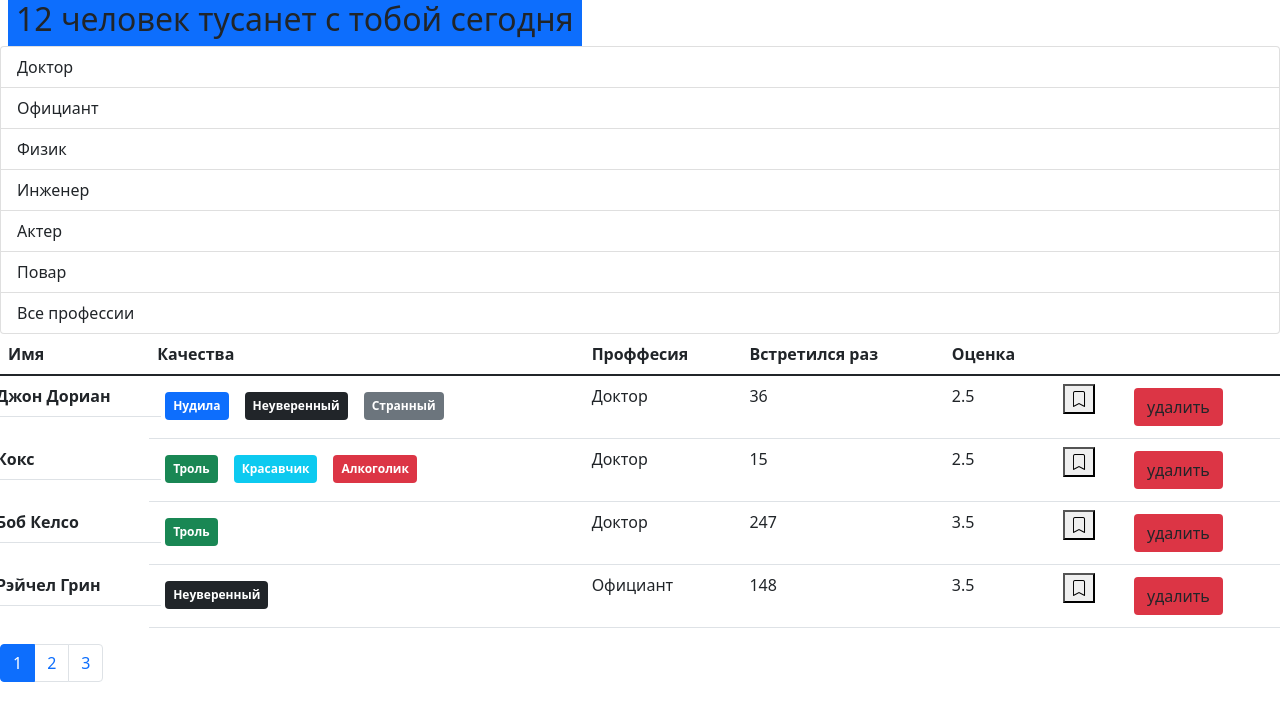
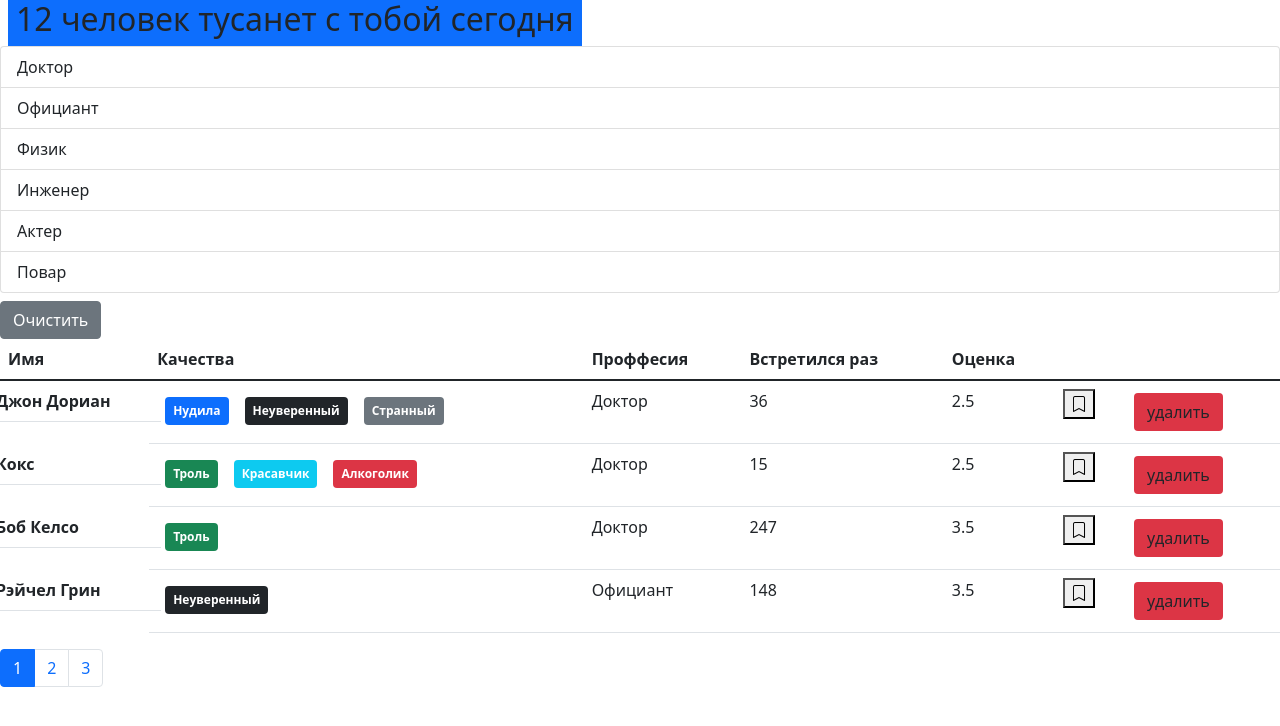
Before and after one commit to mrbushik/Post-company, a React (Create React App) app: page / in a window 1280 px wide. Shown: the top 726 px of the page. Built offline with nearby package versions, Linux system fonts and the light colour scheme.

Commit message:
clear filters btn

```diff
--- a/src/components/users.jsx
+++ b/src/components/users.jsx
@@ -2,7 +2,7 @@ import React from "react";
 import { paginate } from "../utils/paginate";
 import Pagination from "./pagination";
 import User from "./user";
-import PropTypes, { object } from "prop-types";
+import PropTypes from "prop-types";
 import GroupList from "./groupList";
 import api from "../app/api"
 
@@ -15,7 +15,7 @@ function Users({ users: allUsers, ...rest }) {
 
     React.useEffect(() => {
     api.professions.fetchAll()
-    .then((data)=> setProfessions(Object.assign(data, {allProfession: {name: 'Все профессии'}})))
+    .then((data)=> setProfessions(data))
     },[])
     const handleProfessionSelect = (item) => {
         setSelectedProf(item)
@@ -31,14 +31,21 @@ function Users({ users: allUsers, ...rest }) {
           )
         : allUsers;
     const userCrop = paginate(filteredUsers, currentPage, pageSize);
+   const clearFilter = () => {
+    setSelectedProf()
+   }
     return (
         <>
-        {professions &&
-        <GroupList
+        {professions && (
+            <>
+            <GroupList
         selectedItem={selectedProf}
         items={professions}
-        onItemSelect={handleProfessionSelect}/>}
-
+        onItemSelect={handleProfessionSelect}
+        />
+        <button className="btn btn-secondary mt-2" onClick={clearFilter}>Очистить</button>
+        </>
+        )}
             <table className="table">
                 <thead>
                     <tr>
```
